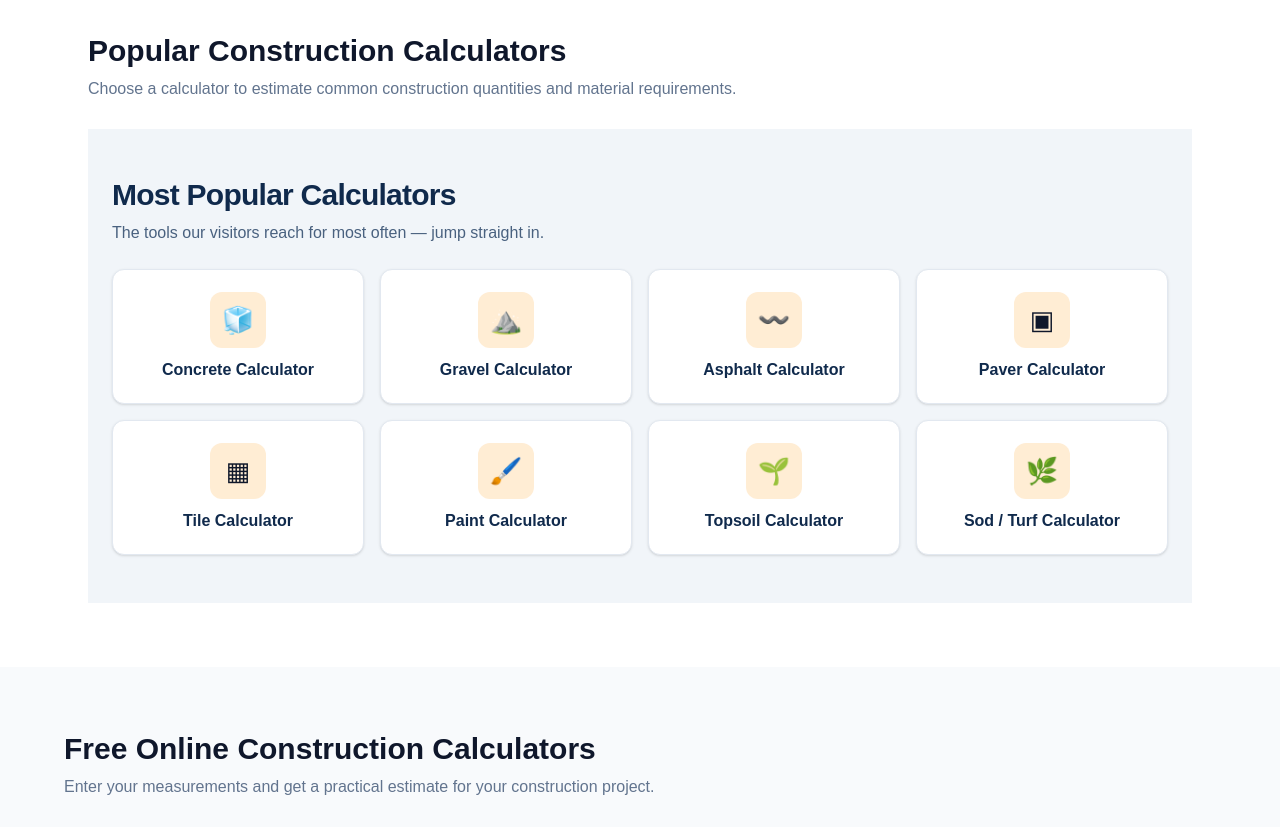
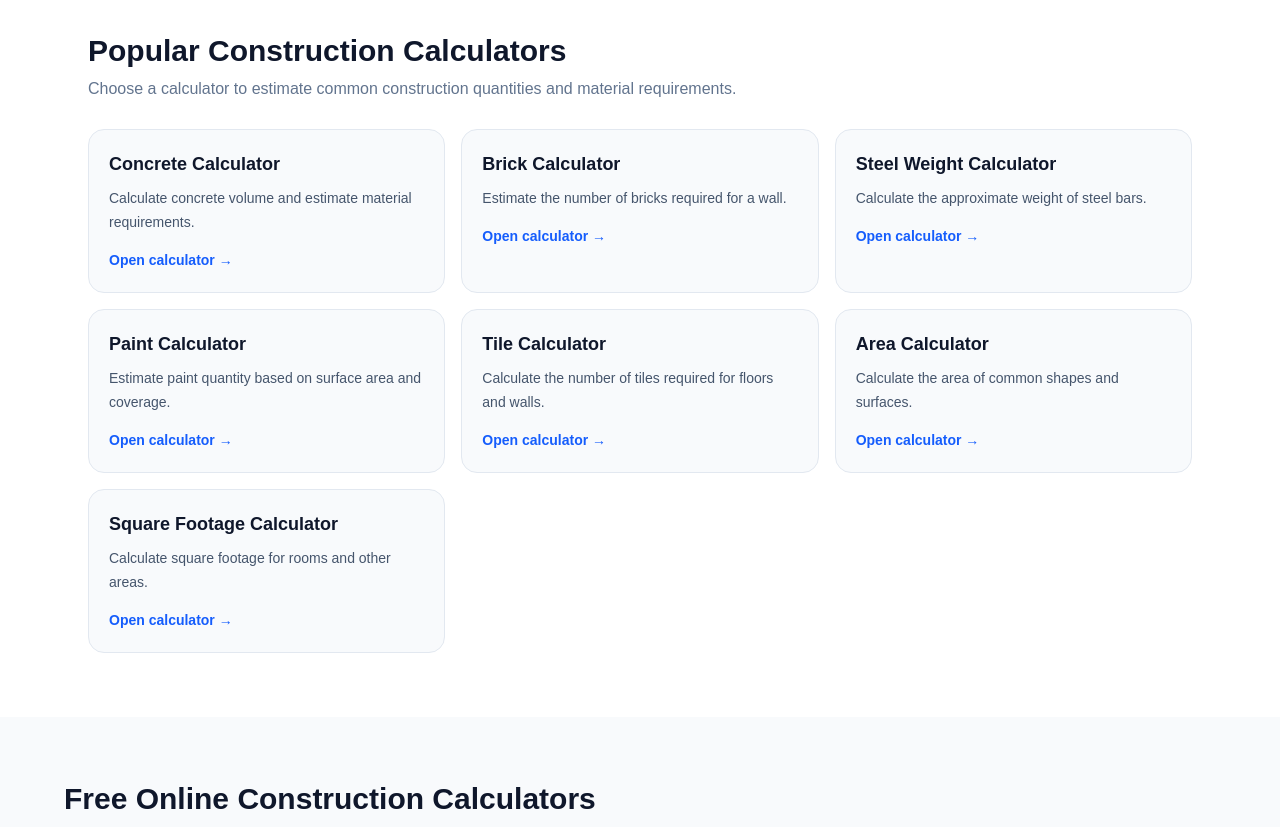
Before and after one commit to km7max-cmd/cornerspan, a Next.js app: page / in a window 1280 px wide. Shown: the part 640-1467 px from the top of the page. Built offline with nearby package versions, Linux system fonts and the light colour scheme.

Commit message:
Refactor PopularCalculators to use new structure
Refactored the PopularCalculators component to use a new calculators array structure with titles and descriptions. Removed unused properties and adjusted the rendering logic accordingly.

```diff
--- a/components/PopularCalculators.tsx
+++ b/components/PopularCalculators.tsx
@@ -1,139 +1,72 @@
-"use client";
-
 import Link from "next/link";
 
-const popularCalculators = [
+const calculators = [
   {
-    name: "Concrete Calculator",
-    icon: "🧊",
+    title: "Concrete Calculator",
+    description:
+      "Calculate concrete volume and estimate material requirements.",
     href: "/calculators/concrete",
   },
   {
-    name: "Gravel Calculator",
-    icon: "⛰️",
-    href: "/calculators/gravel",
+    title: "Brick Calculator",
+    description:
+      "Estimate the number of bricks required for a wall.",
+    href: "/calculators/brick",
   },
   {
-    name: "Asphalt Calculator",
-    icon: "〰️",
-    href: "/calculators/asphalt",
+    title: "Steel Weight Calculator",
+    description:
+      "Calculate the approximate weight of steel bars.",
+    href: "/calculators/steel",
   },
   {
-    name: "Paver Calculator",
-    icon: "▣",
-    href: "/calculators/paver",
+    title: "Paint Calculator",
+    description:
+      "Estimate paint quantity based on surface area and coverage.",
+    href: "/calculators/paint",
   },
   {
-    name: "Tile Calculator",
-    icon: "▦",
+    title: "Tile Calculator",
+    description:
+      "Calculate the number of tiles required for floors and walls.",
     href: "/calculators/tile",
   },
   {
-    name: "Paint Calculator",
-    icon: "🖌️",
-    href: "/calculators/paint",
+    title: "Area Calculator",
+    description:
+      "Calculate the area of common shapes and surfaces.",
+    href: "/calculators/area",
   },
   {
-    name: "Topsoil Calculator",
-    icon: "🌱",
-    href: "/calculators/topsoil",
-  },
-  {
-    name: "Sod / Turf Calculator",
-    icon: "🌿",
-    href: "/calculators/sod-turf",
+    title: "Square Footage Calculator",
+    description:
+      "Calculate square footage for rooms and other areas.",
+    href: "/calculators/square-footage",
   },
 ];
 
 export default function PopularCalculators() {
   return (
-    <section className="bg-slate-100 py-10 sm:py-12">
-      <div className="mx-auto max-w-7xl px-5 sm:px-6">
-
-        {/* Heading */}
-        <div className="mb-6">
-          <h2 className="text-2xl font-black tracking-tight text-[#102a4c] sm:text-3xl">
-            Most Popular Calculators
-          </h2>
-
-          <p className="mt-2 max-w-2xl text-sm leading-6 text-[#49617f] sm:text-base">
-            The tools our visitors reach for most often — jump straight in.
-          </p>
-        </div>
-
-        {/* Grid */}
-        <div className="grid grid-cols-2 gap-3 sm:gap-4 lg:grid-cols-4">
-
-          {popularCalculators.map((calculator) => (
+    <div className="grid gap-4 sm:grid-cols-2 lg:grid-cols-3">
+      {calculators.map((calculator) => (
         <Link
-              key={calculator.name}
+          key={calculator.href}
           href={calculator.href}
-              className="
-                group
-                flex
-                min-h-[118px]
-                flex-col
-                items-center
-                justify-center
-                rounded-xl
-                border
-                border-slate-200
-                bg-white
-                px-2
-                py-4
-                text-center
-                shadow-sm
-                transition-all
-                duration-300
-                hover:-translate-y-0.5
-                hover:border-orange-200
-                hover:shadow-md
-                sm:min-h-[135px]
-              "
+          className="group rounded-2xl border border-slate-200 bg-slate-50 p-5 transition hover:-translate-y-0.5 hover:border-blue-200 hover:bg-white hover:shadow-md"
         >
-
-              {/* Icon */}
-              <div
-                className="
-                  flex
-                  h-12
-                  w-12
-                  items-center
-                  justify-center
-                  rounded-xl
-                  bg-orange-100
-                  text-[23px]
-                  transition-transform
-                  duration-300
-                  group-hover:scale-105
-                  sm:h-14
-                  sm:w-14
-                  sm:text-[26px]
-                "
-              >
-                {calculator.icon}
-              </div>
-
-              {/* Name */}
-              <h3
-                className="
-                  mt-3
-                  text-sm
-                  font-bold
-                  leading-5
-                  text-[#102a4c]
-                  sm:text-base
-                "
-              >
-                {calculator.name}
+          <h3 className="text-lg font-bold text-slate-900 group-hover:text-blue-600">
+            {calculator.title}
           </h3>
 
+          <p className="mt-2 text-sm leading-6 text-slate-600">
+            {calculator.description}
+          </p>
+
+          <span className="mt-4 inline-block text-sm font-bold text-blue-600">
+            Open calculator →
+          </span>
         </Link>
       ))}
-
     </div>
-
-      </div>
-    </section>
   );
 }
```
Lines whose indentation alone changed are shown as unchanged.
